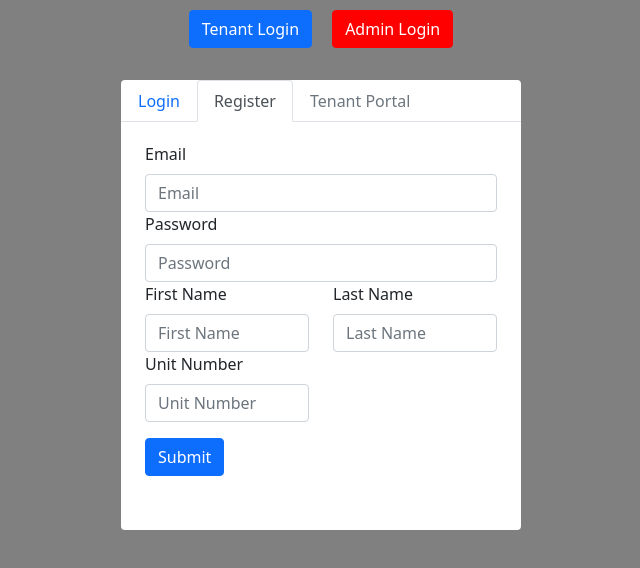
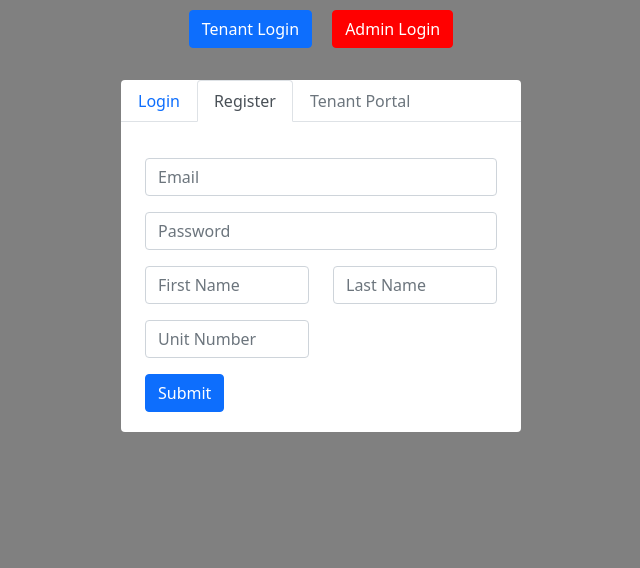
Before and after one commit to cblakedev/NeighborHUB-Client, a React (Create React App) app: page / in a window 1280 px wide. Both pictures are taken after a click on the tab "Register". Shown: the top 568 px of the page, without its empty margins (319-959 px from the left). Built offline with nearby package versions, Linux system fonts and the light colour scheme.

Commit message:
Update User and Admin login pages. Added initial fetch functionality for Events page utilizing the Ticketmaster API.

```diff
--- a/src/App.css
+++ b/src/App.css
@@ -20,6 +20,11 @@ html {
     margin: 10px;
 }
 
+.loginValidator {
+    color: red;
+    font-size: .85rem;
+}
+
 .adminBtn {
     background-color: red !important;
     border-color: red !important;
@@ -33,7 +38,6 @@ html {
 
 .mainAuthWrapper {
     max-width: 400px !important;
-    height: 450px;
     background-color: white;
     position: absolute;
     top: 10%;
--- a/src/auth/AdminLogin.tsx
+++ b/src/auth/AdminLogin.tsx
@@ -8,7 +8,8 @@ type AdminLoginProps = {
 type AdminLoginState = {
     validated: boolean,
     email: string,
-    password: string
+    password: string,
+    loginError: string
 }
 
 class AdminLogin extends Component<AdminLoginProps, AdminLoginState> {
@@ -17,11 +18,16 @@ class AdminLogin extends Component<AdminLoginProps, AdminLoginState> {
         this.state = {
             validated: false,
             email: '',
-            password: ''
+            password: '',
+            loginError: ''
         }
     }
 
     handleFetch = (): void => {
+        this.setState({
+            loginError: ''
+        });
+
         if (this.state.email && this.state.password) {
             fetch('http://localhost:5000/admin/login', {
                 method: 'POST',
@@ -42,6 +48,12 @@ class AdminLogin extends Component<AdminLoginProps, AdminLoginState> {
                         email: '',
                         password: ''
                     })
+                })
+                .catch(err => {
+                    this.setState({
+                        loginError: 'Invalid email or password.'
+                    })
+                    console.log(err)
                 })
         }
     }
@@ -64,8 +76,7 @@ class AdminLogin extends Component<AdminLoginProps, AdminLoginState> {
             <Container>
                 <Row>
                     <Form noValidate validated={this.state.validated} onSubmit={(e) => this.handleSubmit(e)}>
-                        <Form.Group as={Col} xs='12' controlId='validationCustom08'>
-                            <Form.Label>Email</Form.Label>
+                        <Form.Group className='mt-3' as={Col} xs='12' controlId='validationCustom08'>
                             <Form.Control
                                 required
                                 type="email"
@@ -73,11 +84,9 @@ class AdminLogin extends Component<AdminLoginProps, AdminLoginState> {
                                 placeholder="Email"
                                 onChange={(e) => this.setState({ email: e.target.value })}
                             />
-                            <Form.Control.Feedback>Looks good!</Form.Control.Feedback>
-                            <Form.Control.Feedback type='invalid'>Please enter a valid email</Form.Control.Feedback>
+                            {this.state.loginError ? <p className='loginValidator'>{this.state.loginError}</p> : undefined}
                         </Form.Group>
-                        <Form.Group as={Col} xs='12' controlId='validationCustom09'>
-                            <Form.Label>Password</Form.Label>
+                        <Form.Group className='mt-3' as={Col} xs='12' controlId='validationCustom09'>
                             <Form.Control
                                 required
                                 type="password"
@@ -85,8 +94,7 @@ class AdminLogin extends Component<AdminLoginProps, AdminLoginState> {
                                 placeholder="Password"
                                 onChange={(e) => this.setState({ password: e.target.value })}
                             />
-                            <Form.Control.Feedback>Looks good!</Form.Control.Feedback>
-                            <Form.Control.Feedback type='invalid'>Please enter your password.</Form.Control.Feedback>
+                            {this.state.loginError ? <p className='loginValidator'>{this.state.loginError}</p> : undefined}
                         </Form.Group>
                         <Button type="submit" className='mt-3'>Login</Button>
                     </Form>
--- a/src/auth/AdminRegister.tsx
+++ b/src/auth/AdminRegister.tsx
@@ -74,8 +74,7 @@ class AdminRegister extends Component<AdminRegisterProps, AdminRegisterState> {
                 <Row>
                     <Form noValidate validated={this.state.validated} onSubmit={(e) => this.handleSubmit(e)}>
                         <Row>
-                            <Form.Group as={Col} xs='12' controlId='validationCustom10'>
-                                <Form.Label>Email</Form.Label>
+                            <Form.Group className='mt-3' as={Col} xs='12' controlId='validationCustom10'>
                                 <Form.Control
                                     required
                                     type="email"
@@ -86,8 +85,7 @@ class AdminRegister extends Component<AdminRegisterProps, AdminRegisterState> {
                                 <Form.Control.Feedback>Looks good!</Form.Control.Feedback>
                                 <Form.Control.Feedback type='invalid'>Please enter a valid email</Form.Control.Feedback>
                             </Form.Group>
-                            <Form.Group as={Col} xs='12' controlId='validationCustom11'>
-                                <Form.Label>Password</Form.Label>
+                            <Form.Group className='mt-3' as={Col} xs='12' controlId='validationCustom11'>
                                 <Form.Control
                                     required
                                     type="password"
@@ -101,8 +99,7 @@ class AdminRegister extends Component<AdminRegisterProps, AdminRegisterState> {
                             </Form.Group>
                         </Row>
                         <Row>
-                            <Form.Group as={Col} xs='6' controlId='validationCustom12'>
-                                <Form.Label>First Name</Form.Label>
+                            <Form.Group className='mt-3' as={Col} xs='6' controlId='validationCustom12'>
                                 <Form.Control
                                     required
                                     type="text"
@@ -113,8 +110,7 @@ class AdminRegister extends Component<AdminRegisterProps, AdminRegisterState> {
                                 <Form.Control.Feedback>Looks good!</Form.Control.Feedback>
                                 <Form.Control.Feedback type='invalid'>Please enter your first name.</Form.Control.Feedback>
                             </Form.Group>
-                            <Form.Group as={Col} xs='6' controlId='validationCustom13'>
-                                <Form.Label>Last Name</Form.Label>
+                            <Form.Group className='mt-3' as={Col} xs='6' controlId='validationCustom13'>
                                 <Form.Control
                                     required
                                     type="text"
--- a/src/auth/UserLogin.tsx
+++ b/src/auth/UserLogin.tsx
@@ -11,6 +11,7 @@ type UserLoginState = {
     validated: boolean,
     email: string,
     password: string
+    loginError: string
 }
 
 class UserLogin extends Component<UserLoginProps, UserLoginState> {
@@ -19,11 +20,16 @@ class UserLogin extends Component<UserLoginProps, UserLoginState> {
         this.state = {
             validated: false,
             email: '',
-            password: ''
+            password: '',
+            loginError: ''
         }
     }
 
     handleFetch = (): void => {
+        this.setState({
+            loginError: ''
+        });
+
         if (this.state.email && this.state.password) {
             fetch('http://localhost:5000/user/login', {
                 method: 'POST',
@@ -44,6 +50,12 @@ class UserLogin extends Component<UserLoginProps, UserLoginState> {
                         email: '',
                         password: ''
                     })
+                })
+                .catch(err => {
+                    this.setState({
+                        loginError: 'Invalid email or password.'
+                    })
+                    console.log(err)
                 })
         }
     }
@@ -66,8 +78,7 @@ class UserLogin extends Component<UserLoginProps, UserLoginState> {
             <Container className='mainWrapper'>
                 <Row className='loginWrapper'>
                     <Form noValidate validated={this.state.validated} onSubmit={(e) => this.handleSubmit(e)}>
-                        <Form.Group as={Col} md='12' controlId='validationCustom01'>
-                            <Form.Label>Email</Form.Label>
+                        <Form.Group className='mt-3' as={Col} md='12' controlId='validationCustom01'>
                             <Form.Control
                                 required
                                 type="email"
@@ -75,11 +86,9 @@ class UserLogin extends Component<UserLoginProps, UserLoginState> {
                                 placeholder="Email"
                                 onChange={(e) => this.setState({ email: e.target.value })}
                             />
-                            <Form.Control.Feedback>Looks good!</Form.Control.Feedback>
-                            <Form.Control.Feedback type='invalid'>Please enter a valid email</Form.Control.Feedback>
+                            {this.state.loginError ? <p className='loginValidator'>{this.state.loginError}</p> : undefined }
                         </Form.Group>
-                        <Form.Group as={Col} md='12' controlId='validationCustom02'>
-                            <Form.Label>Password</Form.Label>
+                        <Form.Group className='mt-3' as={Col} md='12' controlId='validationCustom02'>
                             <Form.Control
                                 required
                                 type="password"
@@ -87,8 +96,7 @@ class UserLogin extends Component<UserLoginProps, UserLoginState> {
                                 placeholder="Password"
                                 onChange={(e) => this.setState({ password: e.target.value })}
                             />
-                            <Form.Control.Feedback>Looks good!</Form.Control.Feedback>
-                            <Form.Control.Feedback type='invalid'>Please enter your password.</Form.Control.Feedback>
+                            {this.state.loginError ? <p className='loginValidator'>{this.state.loginError}</p> : undefined }
                         </Form.Group>
                         <Button type="submit" className='mt-3'>Login</Button>
                     </Form>
--- a/src/auth/UserRegister.tsx
+++ b/src/auth/UserRegister.tsx
@@ -77,8 +77,7 @@ class UserRegister extends Component<UserRegisterProps, UserRegisterState> {
                 <Row>
                     <Form noValidate validated={this.state.validated} onSubmit={(e) => this.handleSubmit(e)}>
                         <Row>
-                            <Form.Group as={Col} xs='12' controlId='validationCustom03'>
-                                <Form.Label>Email</Form.Label>
+                            <Form.Group className='mt-3' as={Col} xs='12' controlId='validationCustom03'>
                                 <Form.Control
                                     required
                                     type="email"
@@ -89,8 +88,7 @@ class UserRegister extends Component<UserRegisterProps, UserRegisterState> {
                                 <Form.Control.Feedback>Looks good!</Form.Control.Feedback>
                                 <Form.Control.Feedback type='invalid'>Please enter a valid email</Form.Control.Feedback>
                             </Form.Group>
-                            <Form.Group as={Col} xs='12' controlId='validationCustom04'>
-                                <Form.Label>Password</Form.Label>
+                            <Form.Group className='mt-3' as={Col} xs='12' controlId='validationCustom04'>
                                 <Form.Control
                                     required
                                     type="password"
@@ -104,8 +102,7 @@ class UserRegister extends Component<UserRegisterProps, UserRegisterState> {
                             </Form.Group>
                         </Row>
                         <Row>
-                            <Form.Group as={Col} xs='6' controlId='validationCustom05'>
-                                <Form.Label>First Name</Form.Label>
+                            <Form.Group className='mt-3' as={Col} xs='6' controlId='validationCustom05'>
                                 <Form.Control
                                     required
                                     type="text"
@@ -116,8 +113,7 @@ class UserRegister extends Component<UserRegisterProps, UserRegisterState> {
                                 <Form.Control.Feedback>Looks good!</Form.Control.Feedback>
                                 <Form.Control.Feedback type='invalid'>Please enter your first name.</Form.Control.Feedback>
                             </Form.Group>
-                            <Form.Group as={Col} xs='6' controlId='validationCustom06'>
-                                <Form.Label>Last Name</Form.Label>
+                            <Form.Group className='mt-3' as={Col} xs='6' controlId='validationCustom06'>
                                 <Form.Control
                                     required
                                     type="text"
@@ -128,8 +124,7 @@ class UserRegister extends Component<UserRegisterProps, UserRegisterState> {
                                 <Form.Control.Feedback>Looks good!</Form.Control.Feedback>
                                 <Form.Control.Feedback type='invalid'>Please enter your last name.</Form.Control.Feedback>
                             </Form.Group>
-                            <Form.Group as={Col} xs='6' controlId='validationCustom07'>
-                                <Form.Label>Unit Number</Form.Label>
+                            <Form.Group className='mt-3' as={Col} xs='6' controlId='validationCustom07'>
                                 <Form.Control
                                     required
                                     type="text"
```
Also changed, not shown: src/events/Events.tsx (+17 -5 lines), src/events/SavedEvents.tsx (added, +36 -0 lines), src/home/Home.tsx (+5 -4 lines).
